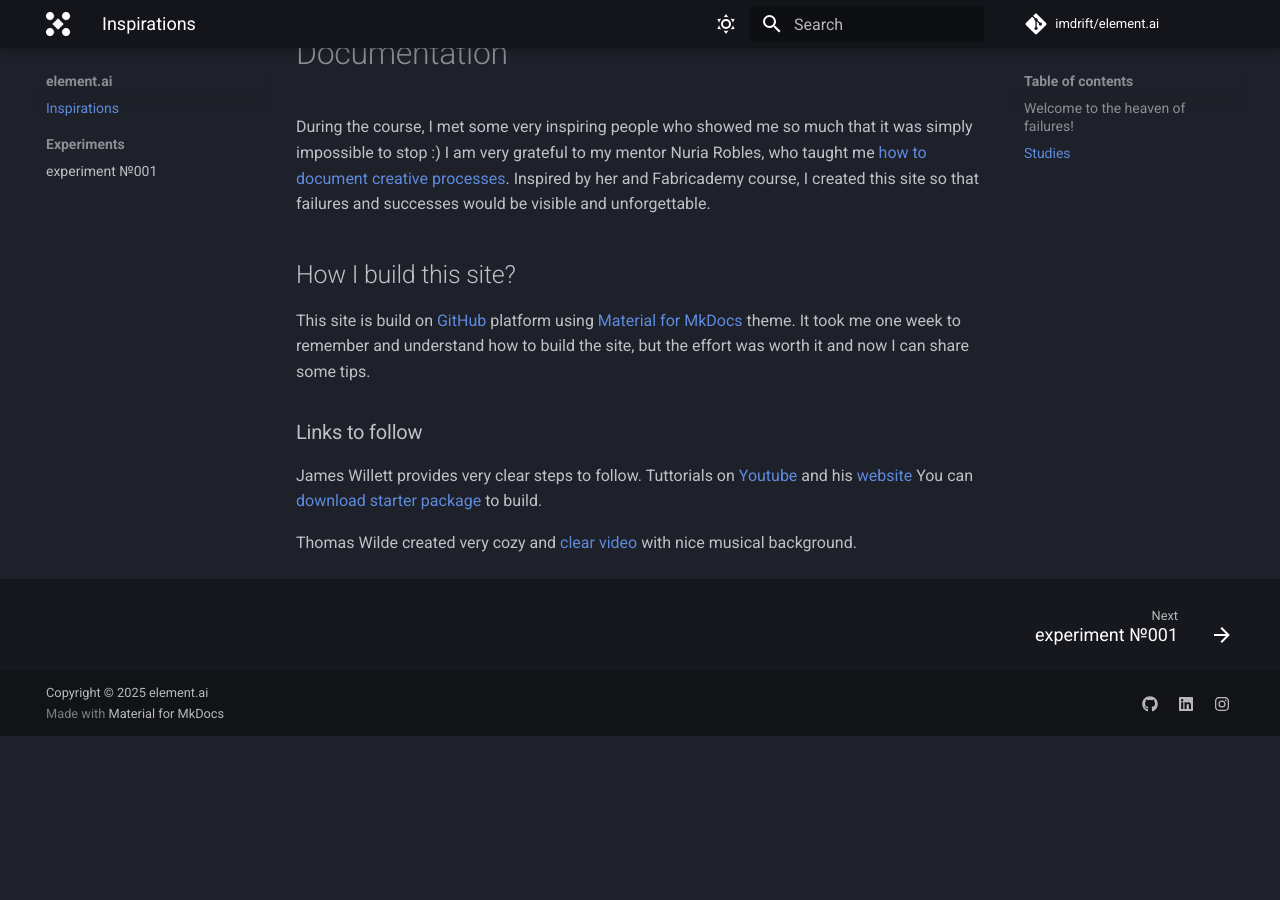
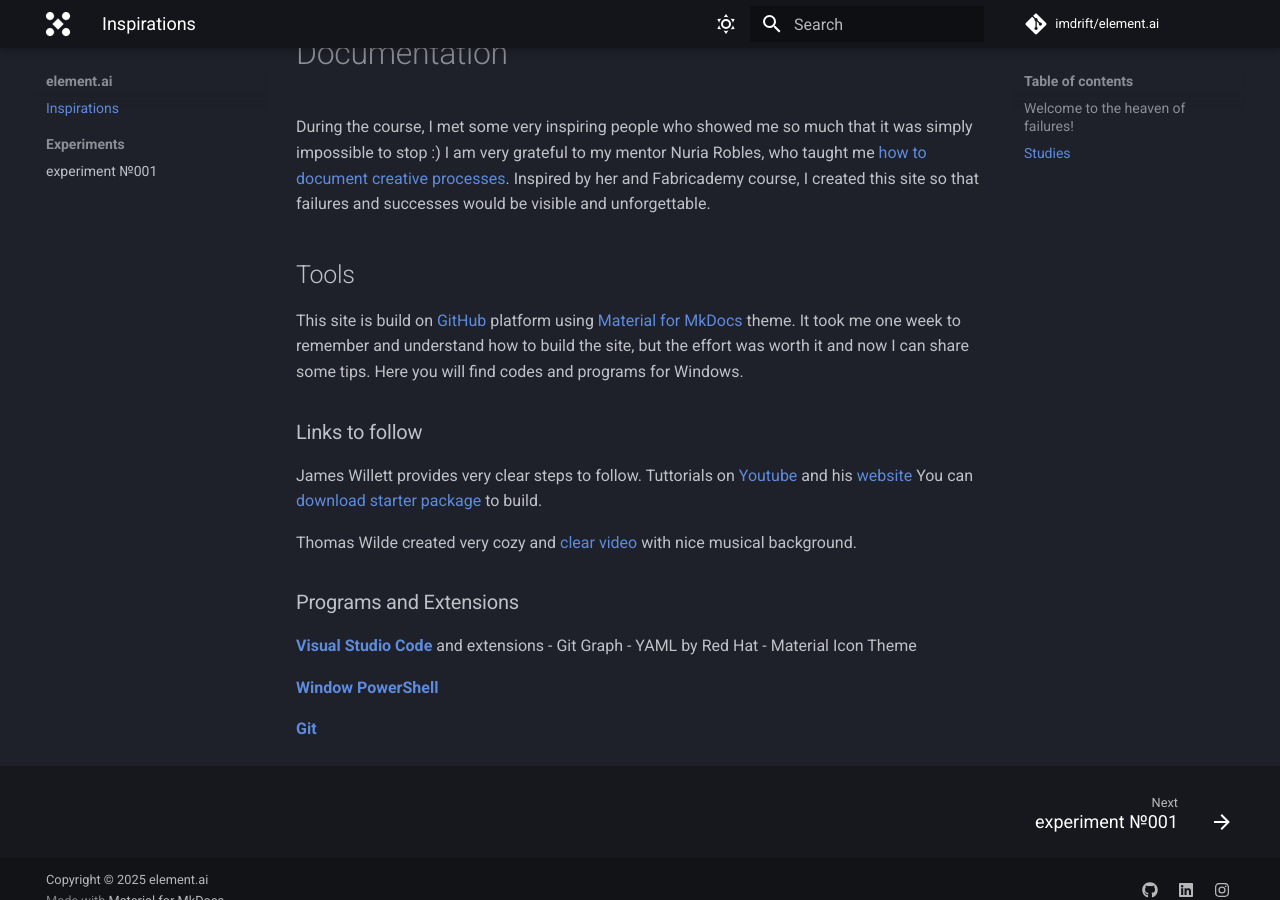
Before and after one commit to imdrift/element.ai, an MkDocs documentation site: the page built from docs/index.md, in a window 1280 px wide and 900 px high, scrolled down 500 px. Built offline with MkDocs 1.6.1 and Material for MkDocs 9.7.7, drawn with Linux system fonts in a browser that asks for light colours; comment, search, counter and statistics services are not loaded; before the commit the page ends 1236 px from its top, so only the background shows below that.

Commit message:
updated index

```diff
--- a/docs/index.md
+++ b/docs/index.md
@@ -14,9 +14,10 @@
 
 During the course, I met some very inspiring people who showed me so much that it was simply impossible to stop :) I am very grateful to my mentor Nuria Robles, who taught me [how to document creative processes](https://class.textile-academy.org/2023/ieva-dautartaite/). Inspired by her and Fabricademy course, I created this site so that failures and successes would be visible and unforgettable.
 
-## How I build this site?
+## Tools
 
 This site is build on [GitHub](https://github.com/) platform using [Material for MkDocs](https://squidfunk.github.io/mkdocs-material/) theme. It took me one week to remember and understand how to build the site, but the effort was worth it and now I can share some tips.
+Here you will find codes and programs for Windows.
 
 ### Links to follow
 
@@ -25,3 +26,15 @@
 You can [download starter package](https://tinyurl.com/3n4tjmnn) to build.
 
 Thomas Wilde created very cozy and [clear video](https://www.youtube.com/watch?v=DeZjkCtttss) with nice musical background.
+
+### Programs and Extensions
+
+[**Visual Studio Code**](https://code.visualstudio.com/) and extensions
+- Git Graph
+- YAML by Red Hat
+- Material Icon Theme
+
+[**Window PowerShell**](https://apps.microsoft.com/detail/9mz1snwt0n5d?hl=en-US&gl=US)
+
+
+[**Git**](https://git-scm.com/)
```
